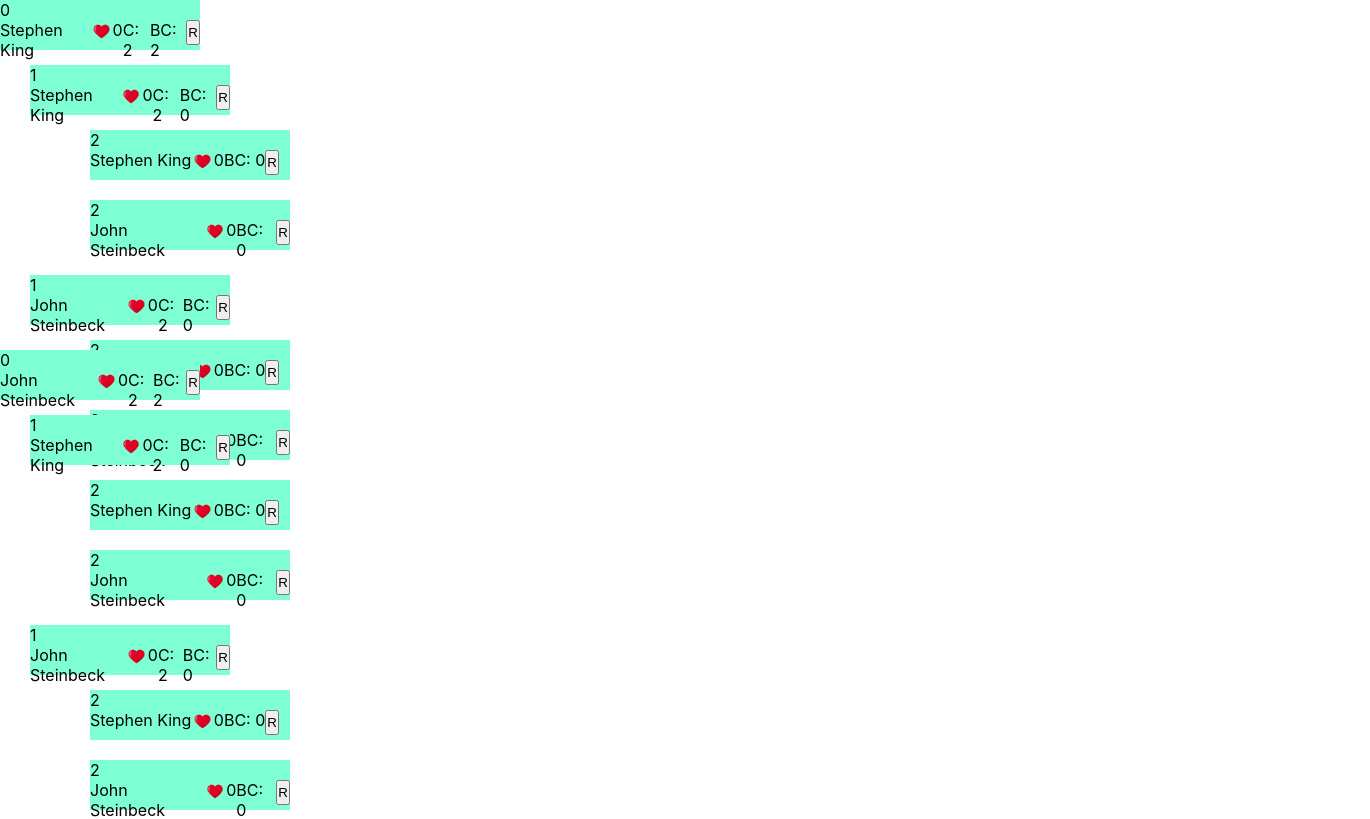
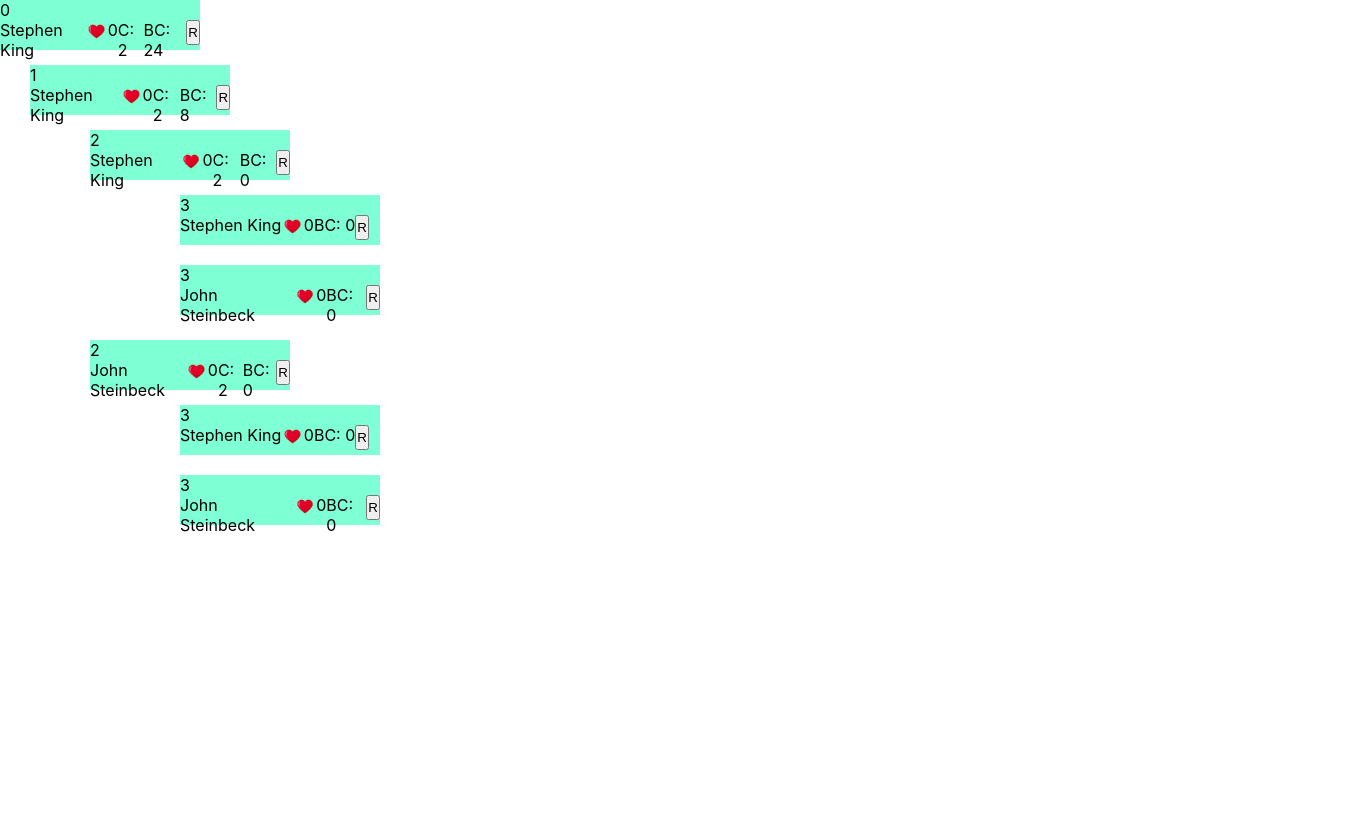
Before and after one commit to Tkcodin/WorkSafeGroup, a React (Create React App) app in the folder client/: page /CP in a window 1280 px wide. Shown: the top 819 px of the page, 1370 px wide, since content can reach past the window. Built offline with nearby package versions, Linux system fonts and the light colour scheme.

Commit message:
improved comment structure

```diff
--- a/client/src/Comment/Comment2.js
+++ b/client/src/Comment/Comment2.js
@@ -23,7 +23,11 @@
     useEffect(() => {
         if (batchUpdate.length > 0) {
             const totalUpdates = batchUpdate.reduce((acc, current) => acc + current, 0);
-            props.updateDadsBabyComments(totalUpdates);
+            console.log(totalUpdates);
+            setBabyComments(babyComments+totalUpdates);
+            if(tier>0){
+                props.updateDadsBabyComments(totalUpdates);
+            }
             setBatchUpdate([]);
         }
       }, [batchUpdate]);
@@ -41,6 +45,7 @@
       }, [replyVisible]);
 
     useEffect(() => {
+
         let bm = 20;
         if(commentsExist){
             bm = bm + comments.length*70;
@@ -83,15 +88,9 @@
       },[babyComments]);
 
     const updateBabyComments = (n) =>{
-        let x = babyComments + n;
 
-        console.log(babyComments + " + " + n + "---> " + x);
-        setBabyComments(x);
-        if(tier>0){
-            console.log("recursing");
-            // props.updateDadsBabyComments(n);
             setBatchUpdate(prevBatchUpdate => [...prevBatchUpdate, n]);
-        }
+
 
     };
 
@@ -111,6 +110,12 @@
         }
     }
 
+    function addComment(a, t){
+        let ti = tier+1;
+        comments.push({author: a, text: t, tier: ti});
+        this.return();
+    }
+
     return(
         //className={replyVisible ? (commentsExist ?'with-reply comments' : 'with-reply') : (commentsExist ? 'comments' : '')}
         <div id="comment2" style={{ marginLeft: `${tier * 30}px`, marginBottom: bottomMargin}}>
@@ -125,7 +130,7 @@
                 <label>BC: {babyComments}</label>
                 <button id="comment2ReplyButton" onClick={(e) => ReplyClick(e)}>R</button>
             </div>
-            {replyVisible && <Reply hide={{setReplyVisible}} />}
+            {replyVisible && <Reply addDadComment = {(a, t) => addComment(a, t)} hide={{setReplyVisible}} />}
             <br></br>
             {commentsExist && <div id="c2TreeV">
                     {comments && comments.length > 0 && comments.map((comment, index) => (
@@ -133,7 +138,7 @@
                         tellReplyOpen={{setBabyReplies}} dadsReplies={{babyReplies}}
                         updateDadsBabyComments={(n) => updateBabyComments(n)}
                         getDadsBabyComments={getBabyComments}
-                        comments = {tier < 1 ? comments : null}
+                        comments = {tier < 2 ? comments : null}
                         />
                     ))}
             </div>}
--- a/client/src/Comment/c2Reply.js
+++ b/client/src/Comment/c2Reply.js
@@ -1,11 +1,15 @@
 import './Comment2.css';
 import React,{Component} from 'react';
 import { useState } from "react";
+import Comment from './Comment2';
 
 const Reply = (props) => {
 
     function ReplyPost(e){
         e.preventDefault();
+        let a = "testAuthor"
+        let t = "testText"
+        props.addDadComment(a, t);
     }
 
     function ReplyCancel(e){
```
